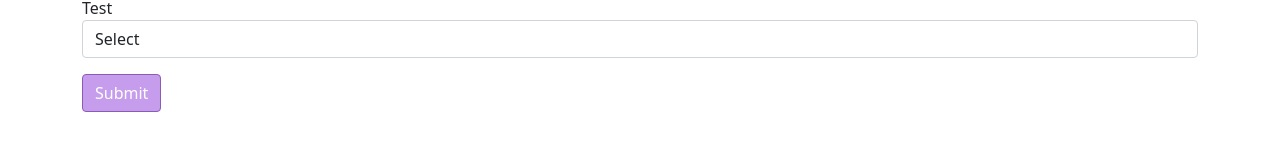
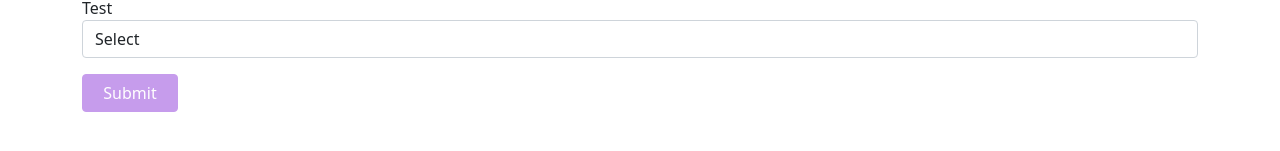
Before and after one commit to leventemo/marksheets-ng, an Angular app: page / in a window 1280 px wide. Shown: the part 313-464 px from the top of the page. Built offline with nearby package versions, Linux system fonts and the light colour scheme.

Commit message:
style first-form btns

```diff
--- a/src/app/first-form/first-form.component.css
+++ b/src/app/first-form/first-form.component.css
@@ -7,6 +7,12 @@ button {
   margin: 1rem 0 1rem 0;
 }
 
+.btn {
+  background-color: #7D1AD4;
+  border-color: #7D1AD4;
+  width: 6rem;
+}
+
 .btn-success:hover {
   background-color: #6B08C0;
   border-color: #4E068C;
@@ -14,5 +20,5 @@ button {
 
 .btn-success:disabled {
   background-color: #A968E2;
-  border-color: #4E068C;
+  border-color: #A968E2;
 }
```
